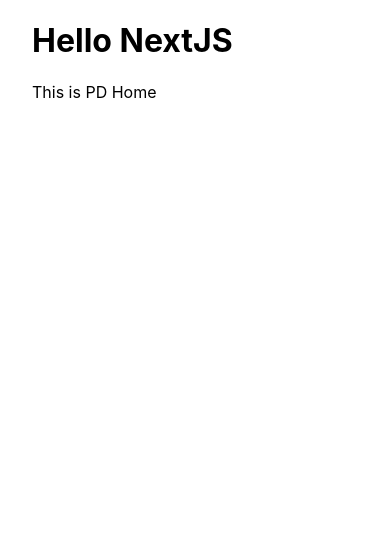
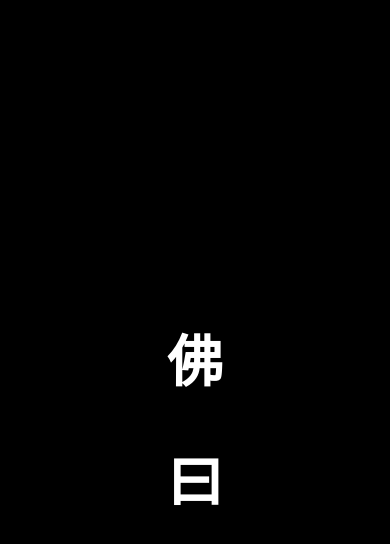
Before and after one commit to LaoChen1994/vercel-next-deploy, a Next.js app: page / in a window 390 px wide. Shown: the top 544 px of the page. Built offline with nearby package versions, Linux system fonts and the light colour scheme.

Commit message:
feat: 佛曰首页

```diff
--- a/pages/index.tsx
+++ b/pages/index.tsx
@@ -4,8 +4,9 @@
 const Home: NextPage = () => {
   return (
     <div className={styles.container}>
-        <h1>Hello NextJS</h1>
-        <p>This is PD Home</p>
+        <h1>
+            {"佛\n曰"}
+        </h1>
     </div>
   )
 }
--- a/styles/Home.module.css
+++ b/styles/Home.module.css
@@ -1,4 +1,36 @@
 .container {
-  padding: 0 2rem;
+  width: 100vw;
+  height: 100vh;
+  background: #000;
+  display: flex;
+  align-items: center;
+  justify-content: center;
+}
 
+.container h1 {
+  font-size: 188px;
+  line-height: 366px;
+  white-space: break-spaces;
+  color: #fff;
 }
+
+@media screen and (max-width: 1024px) {
+  .container  h1 {
+    font-size: 120px;
+    line-height: 220px;
+  }
+}
+
+@media screen and (max-width: 768px) {
+  .container  h1 {
+    font-size: 88px;
+    line-height: 168px;
+  }
+}
+
+@media screen and (max-width: 678px) {
+  .container h1 {
+    font-size: 56px;
+    line-height: 120px;
+  }
+}
```
